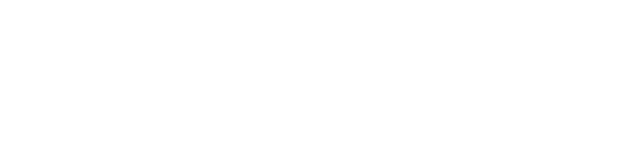
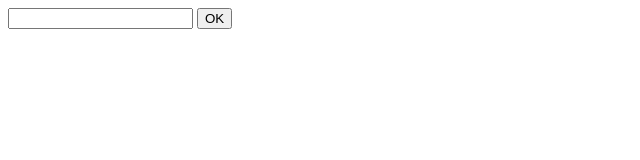
Before and after one commit to wc1011/wc1011.github.io, a plain HTML site: page index.htm in a window 1280 px wide. Shown: the whole page, without its empty margins (0-640 px from the left). Drawn offline with Linux system fonts and the light colour scheme.

Commit message:
Update index.htm
1

```diff
--- a/index.htm
+++ b/index.htm
@@ -5,6 +5,9 @@
     <link rel="icon" id="favicon-placeholder" type="image/x-icon" href="https://myapps.classlink.com/favicon.ico">
   </head>
   <body>
-
+    <div id="inter">
+      <input type="text">
+      <button>OK</button>
+    </div>
   </body>
 </html>
```
